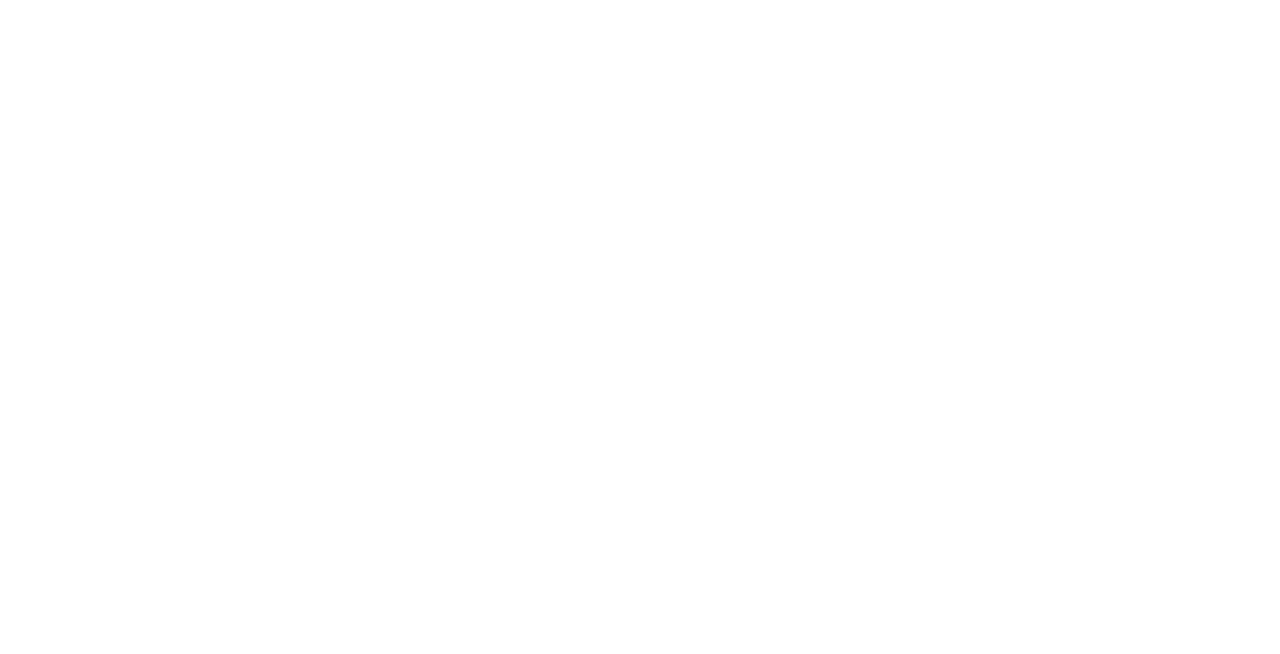
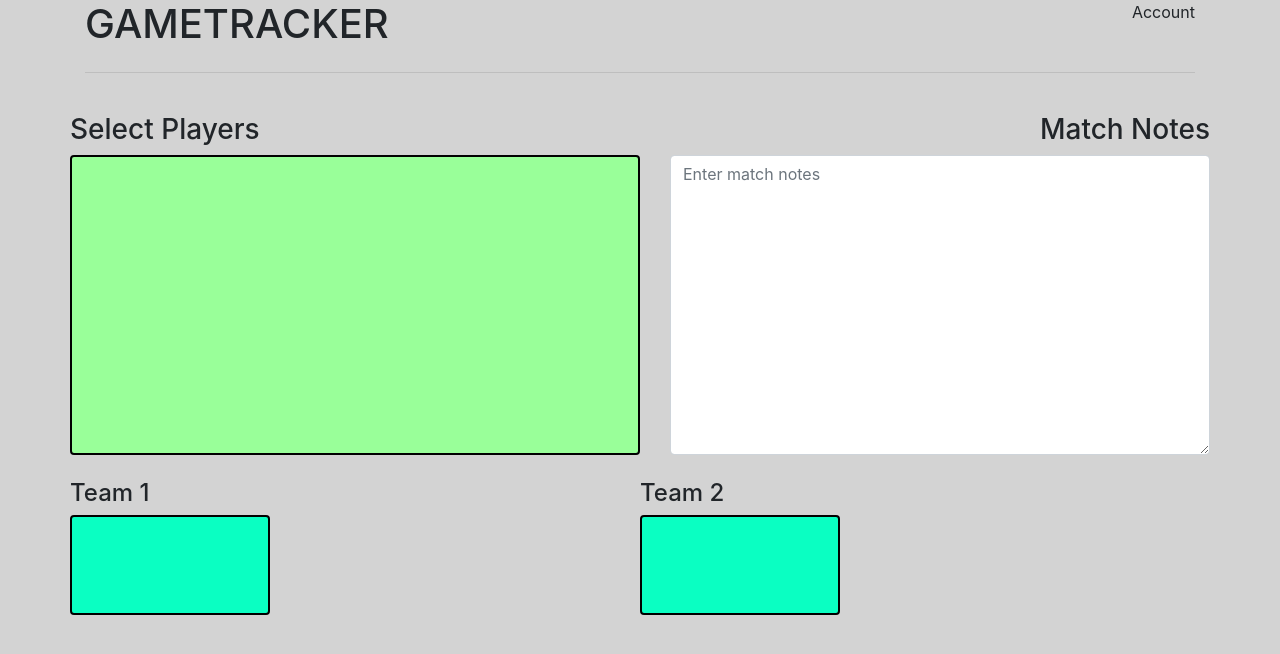
Before and after one commit to cenelson52/cs326-final-yod, a plain HTML site: page client/match.html in a window 1280 px wide. Drawn offline with nearby package versions, Linux system fonts and the light colour scheme.

Commit message:
Started BUT DIDN'T FINISH match page

```diff
--- a/client/css/default.css
+++ b/client/css/default.css
@@ -6,14 +6,24 @@ body{
     background-color: lightgrey;
 }
 
-.med-text-entry{
+.right-align{
+    justify-content: right;
+    text-align: right;
+}
+
+.med-entry{
     min-width: 400px;
     min-height: 75px;
 }
 
-.large-text-entry{
+.large-entry{
     min-width: 500px;
     min-height: 100px;
+}
+
+.notes-proportions{
+    min-height: 300px;
+    min-width: 200px;
 }
 
 .game-list{
@@ -22,6 +32,13 @@ body{
     min-width: 75%;
 }
 
+.team-list{
+    background-color: #0affc2;
+    border: 2px solid black;
+    width: 200px;
+    min-height: 100px;
+}
+
 .game-list-item{
     border: 1px solid black;
     min-height: 50px;
--- a/client/match.html
+++ b/client/match.html
@@ -0,0 +1,43 @@
+<!DOCTYPE html>
+<html>
+    <head>
+        <meta charset="UTF-8" name="viewport" content="width=device-width, initial-scale=1">
+        <title>Record Match</title>
+        <link rel="stylesheet" href="https://cdn.jsdelivr.net/npm/bootstrap@4.5.3/dist/css/bootstrap.min.css" integrity="sha384-TX8t27EcRE3e/ihU7zmQxVncDAy5uIKz4rEkgIXeMed4M0jlfIDPvg6uqKI2xXr2" crossorigin="anonymous">
+        <script src="https://code.jquery.com/jquery-3.5.1.slim.min.js" integrity="sha384-DfXdz2htPH0lsSSs5nCTpuj/zy4C+OGpamoFVy38MVBnE+IbbVYUew+OrCXaRkfj" crossorigin="anonymous"></script>
+        <script src="https://cdn.jsdelivr.net/npm/popper.js@1.16.1/dist/umd/popper.min.js" integrity="sha384-9/reFTGAW83EW2RDu2S0VKaIzap3H66lZH81PoYlFhbGU+6BZp6G7niu735Sk7lN" crossorigin="anonymous"></script>
+        <script src="https://cdn.jsdelivr.net/npm/bootstrap@4.5.3/dist/js/bootstrap.min.js" integrity="sha384-w1Q4orYjBQndcko6MimVbzY0tgp4pWB4lZ7lr30WKz0vr/aWKhXdBNmNb5D92v7s" crossorigin="anonymous"></script>
+        <link rel="stylesheet" href="css\default.css" >
+    </head>
+    <body class='container'>
+        <div class="row">
+            <h1 class='col'>GAMETRACKER</h1>
+            <div class='col' id='account-link'>Account</div>
+        </div>
+        <hr><br>
+        <div class='row'>
+            <div class='col'>
+                <h3 class='row'>Select Players</h3>
+                <div class='row list-group game-list notes-proportions' id='playerlist'>
+                </div>
+            </div>
+            <div class='col'>
+                <h3 class='row float-right'>Match Notes</h3>
+                <textarea class=' row form-control notes-proportions float-right' id='notes' placeholder='Enter match notes'></textarea>
+            </div>
+        </div>
+        <br>
+        <div class='row'>
+            <div class='col'>
+                <h4 class='row'>Team 1</h4>
+                <div class='row list-group team-list'>
+                </div>
+            </div>
+            <div class='col'>
+                <h4 class='row'>Team 2</h4>
+                <div class='row list-group team-list'>
+                </div>
+            </div>
+        </div>
+    </body>
+</html>
```
Also changed, not shown: client/gamecreate.html (+3 -3 lines).
